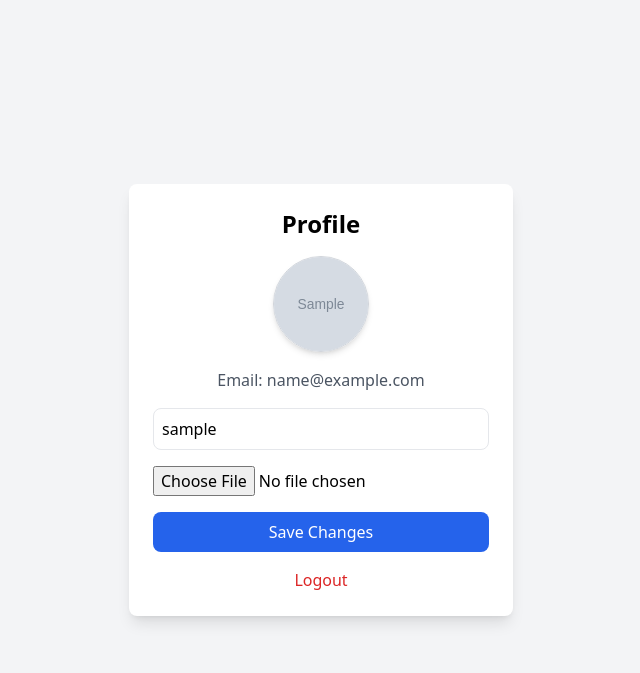
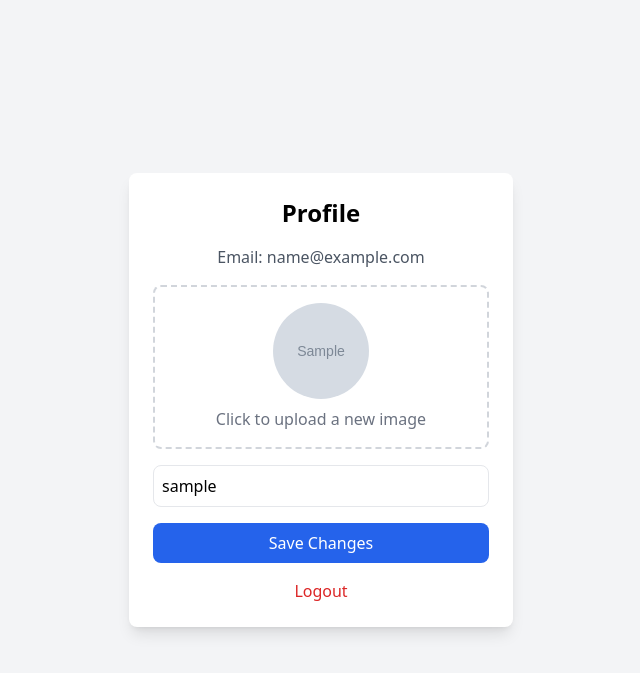
Before and after one commit to TheSushantKumbhar/QUBE, a Flask app: page /auth/update_profile in a window 1280 px wide. Shown: the top 673 px of the page, without its empty margins (319-959 px from the left). Run offline with Flask 3, Linux system fonts and the light colour scheme; the visitor is signed in with stand-in values (Sample User, id 1); tables that the repository leaves empty hold one stand-in row (values such as "Sample post"); grey boxes marked "Sample" are stand-in pictures; style sheets or scripts are compiled from the project's sources.

Commit message:
Update profile.html

```diff
--- a/templates/authentication/profile.html
+++ b/templates/authentication/profile.html
@@ -5,23 +5,42 @@
     <meta name="viewport" content="width=device-width, initial-scale=1.0">
     <title>Profile</title>
     <link rel="stylesheet" href="/static/css/output.css">
+    <script>
+        function previewImage(event) {
+            const file = event.target.files[0];
+            if (file) {
+                const reader = new FileReader();
+                reader.onload = function(e) {
+                    document.getElementById('profile-preview').src = e.target.result;
+                    document.getElementById('upload-box-text').classList.add('hidden');
+                };
+                reader.readAsDataURL(file);
+            }
+        }
+    </script>
 </head>
 <body class="bg-gray-100 flex justify-center items-center h-screen">
 
     <div class="bg-white p-6 rounded-lg shadow-lg w-96">
         <h2 class="text-2xl font-bold mb-4 text-center">Profile</h2>
 
-        <!-- Corrected Profile Picture Handling -->
-        <img src="{{ url_for('static', filename=user.profile_pic or 'profile_pics/default.jpg') }}"
-             alt="Profile Picture"
-             class="w-24 h-24 rounded-full mx-auto border border-gray-300 shadow-md object-cover">
+        <p class="text-center mt-2 text-gray-600">Email: {{ user.email }}</p>
 
-        <p class="text-center mt-4 text-gray-600">Email: {{ user.email }}</p>
+        <!-- Image Upload Box -->
+        <div class="mt-4">
+            <label for="profile_pic" class="w-full border-2 border-dashed border-gray-300 rounded-lg p-4 flex flex-col items-center cursor-pointer hover:border-blue-500">
+                <img id="profile-preview"
+                     src="{{ user.profile_pic or url_for('static', filename='profile_pics/default.jpg') }}"
+                     alt="Profile Picture"
+                     class="w-24 h-24 rounded-full object-cover mb-2">
+                <p id="upload-box-text" class="text-gray-500">Click to upload a new image</p>
+                <input type="file" id="profile_pic" name="profile_pic" accept=".png, .jpg, .jpeg" class="hidden" onchange="previewImage(event)">
+            </label>
+        </div>
 
+        <!-- Profile Update Form -->
         <form action="{{ url_for('auth.update_profile') }}" method="POST" enctype="multipart/form-data" class="mt-4 space-y-4">
-            <input type="text" name="username" value="{{ user.username }}" placeholder="Update Username" class="w-full p-2 border rounded-lg"><br>
-
-            <input type="file" name="profile_pic" accept=".png, .jpg, .jpeg" class="w-full"><br>
+            <input type="text" name="username" value="{{ user.username }}" placeholder="Update Username" class="w-full p-2 border rounded-lg">
 
             <button type="submit" class="w-full bg-blue-600 text-white p-2 rounded-lg">Save Changes</button>
         </form>
```
